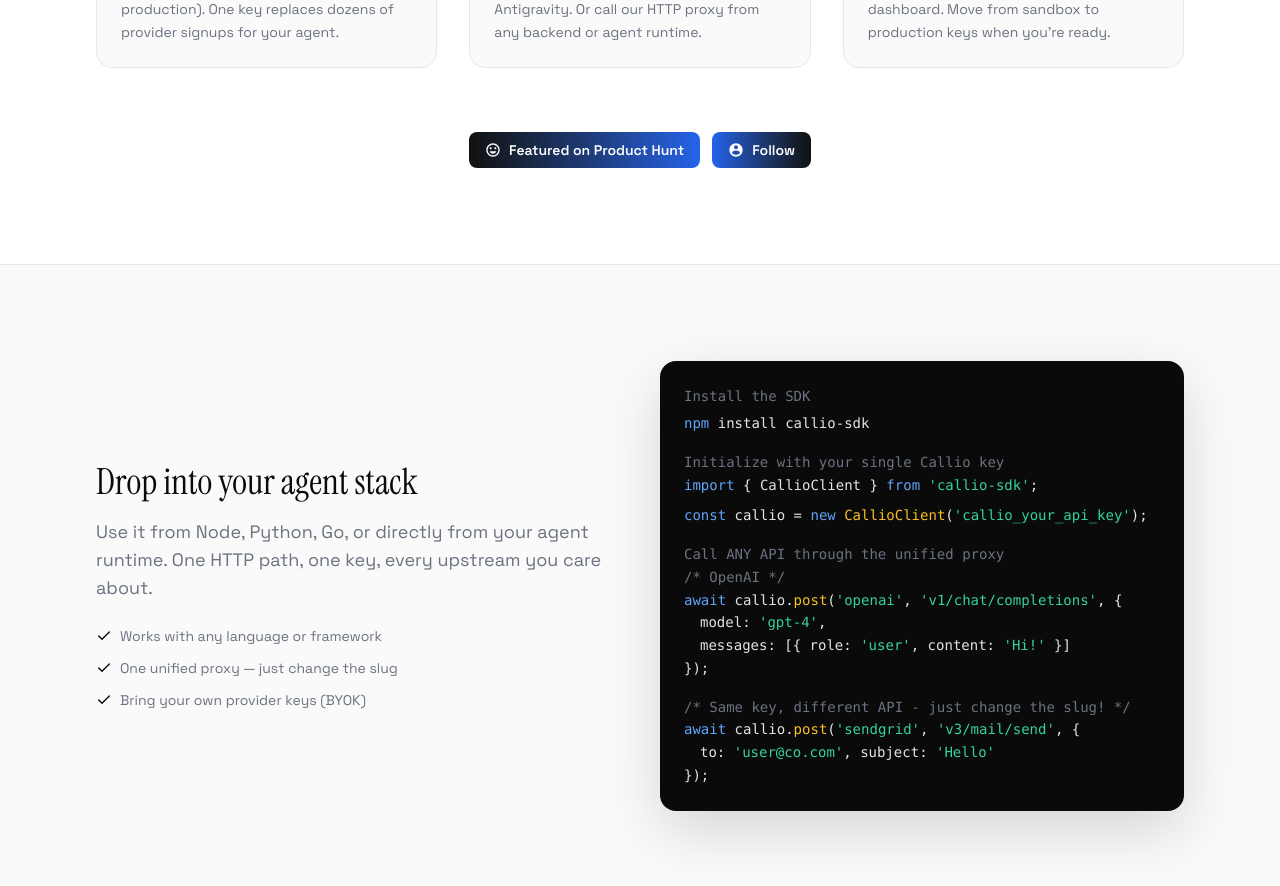
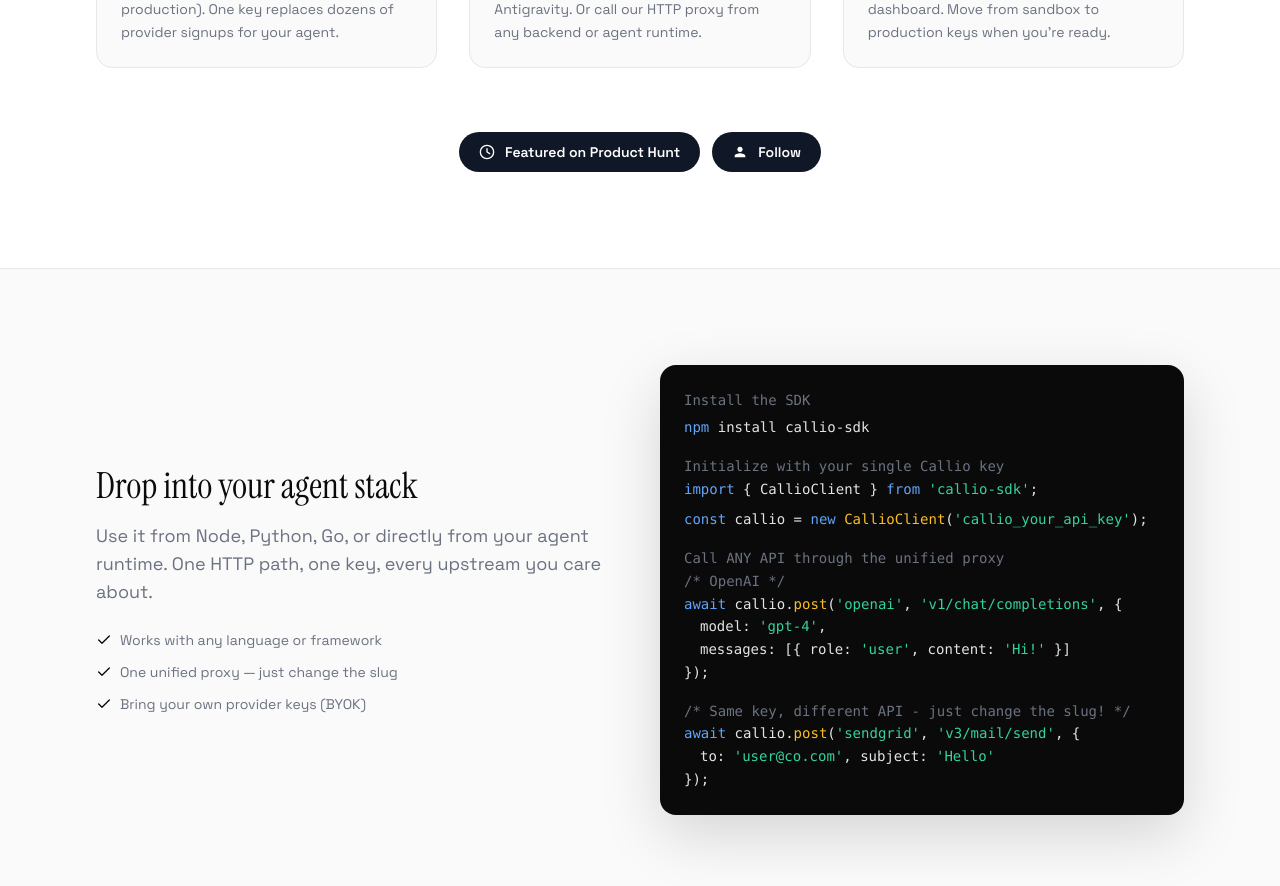
Before and after one commit to hmadhsan/callio, a Next.js app: page / in a window 1280 px wide. Shown: the part 1700-2586 px from the top of the page. Built offline with nearby package versions, Linux system fonts and the light colour scheme; no server answers; the database is empty.

Commit message:
ui: update badges to product hunt official style with interactive effects

```diff
--- a/src/app/page.tsx
+++ b/src/app/page.tsx
@@ -257,16 +257,17 @@ export default async function Home() {
           </div>
 
           {/* Product Hunt Badges */}
-          <div className="mt-16 flex justify-center gap-3">
-            <a href="https://www.producthunt.com/products/callio-3?embed=true&utm_source=badge-featured&utm_medium=badge&utm_campaign=badge-callio-3" target="_blank" rel="noopener noreferrer" className="inline-flex items-center gap-2 px-4 py-2 rounded-lg bg-gradient-to-r from-[var(--accent)] to-[var(--violet)] text-white font-semibold text-sm hover:shadow-lg transition">
+          <div className="mt-16 flex justify-center gap-3 flex-wrap">
+            <a href="https://www.producthunt.com/products/callio-3?embed=true&utm_source=badge-featured&utm_medium=badge&utm_campaign=badge-callio-3" target="_blank" rel="noopener noreferrer" className="group inline-flex items-center gap-2.5 px-5 py-2.5 rounded-full bg-gray-900 hover:bg-gray-800 text-white font-semibold text-sm transition-all hover:shadow-lg hover:scale-105">
               <svg className="w-4 h-4" viewBox="0 0 24 24" fill="currentColor">
-                <path d="M12 2C6.48 2 2 6.48 2 12s4.48 10 10 10 10-4.48 10-10S17.52 2 12 2zm0 18c-4.41 0-8-3.59-8-8s3.59-8 8-8 8 3.59 8 8-3.59 8-8 8zm3.5-9c.83 0 1.5-.67 1.5-1.5S16.33 8 15.5 8 14 8.67 14 9.5s.67 1.5 1.5 1.5zm-7 0c.83 0 1.5-.67 1.5-1.5S9.33 8 8.5 8 7 8.67 7 9.5 7.67 11 8.5 11zm3.5 6.5c2.33 0 4.31-1.46 5.11-3.5H6.89c.8 2.04 2.78 3.5 5.11 3.5z"/>
+                <circle cx="12" cy="12" r="10" stroke="currentColor" strokeWidth="2" fill="none"/>
+                <path d="M12 7v5l4 2.5" stroke="currentColor" strokeWidth="2" fill="none" strokeLinecap="round"/>
               </svg>
               Featured on Product Hunt
             </a>
-            <a href="https://www.producthunt.com/products/callio-3?utm_source=badge-follow&utm_medium=badge&utm_source=badge-callio-3" target="_blank" rel="noopener noreferrer" className="inline-flex items-center gap-2 px-4 py-2 rounded-lg bg-gradient-to-r from-[var(--violet)] to-[var(--accent)] text-white font-semibold text-sm hover:shadow-lg transition">
+            <a href="https://www.producthunt.com/products/callio-3?utm_source=badge-follow&utm_medium=badge&utm_source=badge-callio-3" target="_blank" rel="noopener noreferrer" className="group inline-flex items-center gap-2.5 px-5 py-2.5 rounded-full bg-gray-900 hover:bg-gray-800 text-white font-semibold text-sm transition-all hover:shadow-lg hover:scale-105">
               <svg className="w-4 h-4" viewBox="0 0 24 24" fill="currentColor">
-                <path d="M12 2C6.48 2 2 6.48 2 12s4.48 10 10 10 10-4.48 10-10S17.52 2 12 2zm0 3c1.66 0 3 1.34 3 3s-1.34 3-3 3-3-1.34-3-3 1.34-3 3-3zm0 14.2c-2.5 0-4.71-1.28-6-3.22.03-1.99 4-3.08 6-3.08 1.99 0 5.97 1.09 6 3.08-1.29 1.94-3.5 3.22-6 3.22z"/>
+                <path d="M12 12c2.21 0 4-1.79 4-4s-1.79-4-4-4-4 1.79-4 4 1.79 4 4 4zm0 2c-2.67 0-8 1.34-8 4v2h16v-2c0-2.66-5.33-4-8-4z"/>
               </svg>
               Follow
             </a>
```
